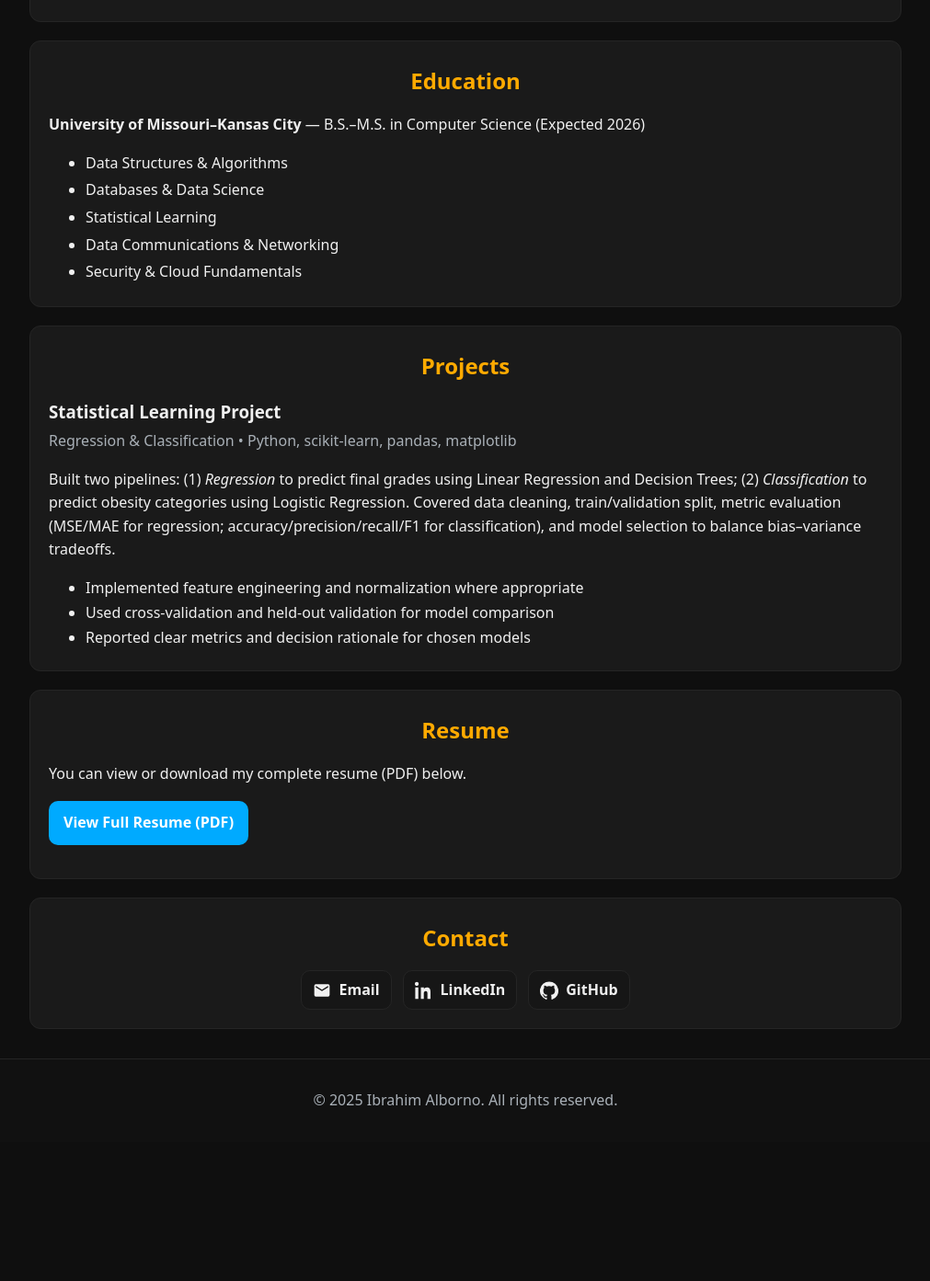
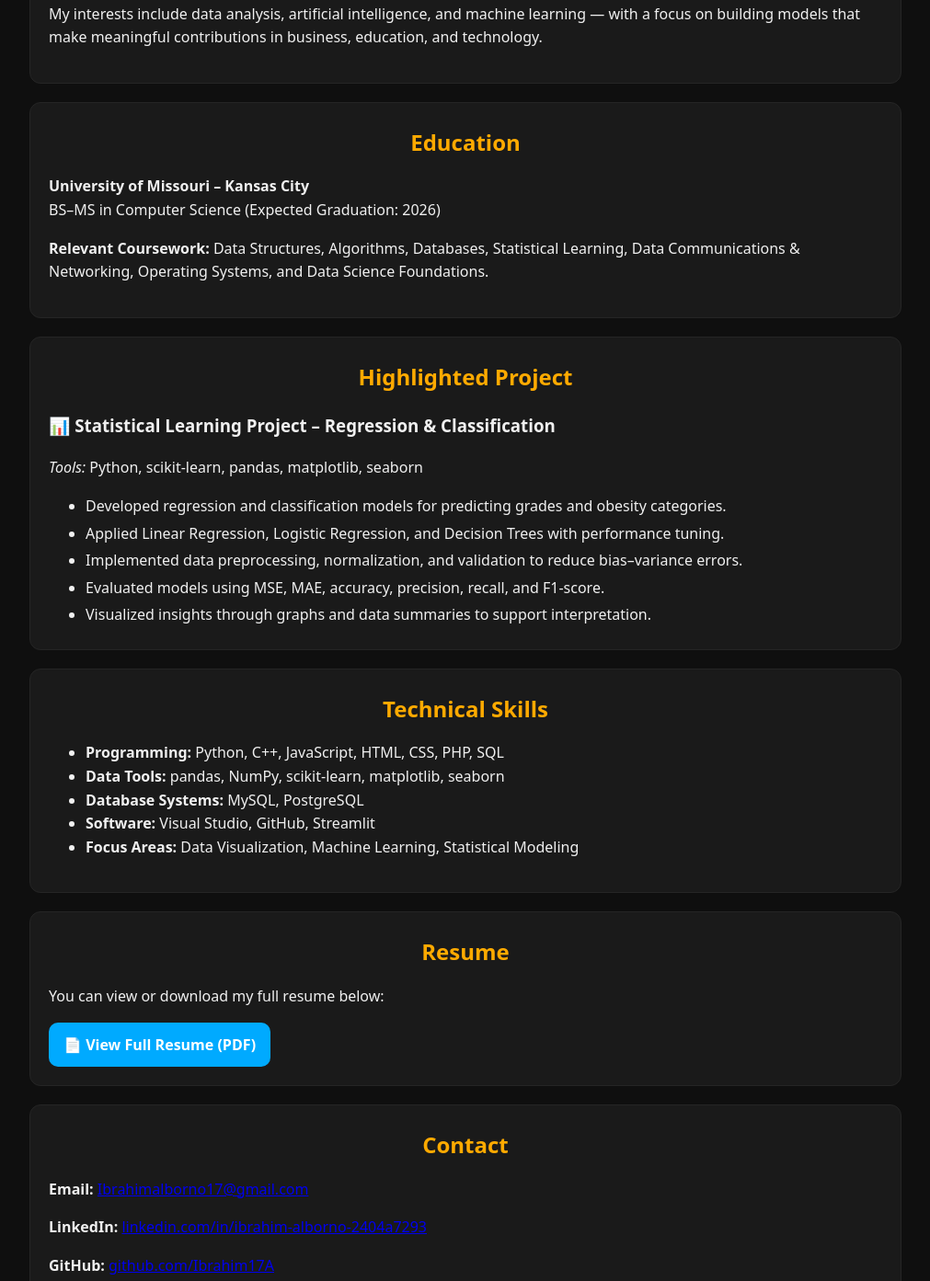
Before and after one commit to Ibrahim17A/CS-490WD, a plain HTML site: page final-portfolio/index.html in a window 1280 px wide. Shown: the part 544-1937 px from the top of the page at 92% size, without its empty margins (134-1145 px from the left). Before the commit the page ends 1786 px from the top, so only its background shows below. Drawn offline with Linux system fonts and the light colour scheme.

Commit message:
Update index.html

```diff
--- a/final-portfolio/index.html
+++ b/final-portfolio/index.html
@@ -1,21 +1,21 @@
 <!DOCTYPE html>
 <html lang="en">
 <head>
-  <meta charset="UTF-8" />
-  <meta name="viewport" content="width=device-width, initial-scale=1" />
+  <meta charset="UTF-8">
+  <meta name="viewport" content="width=device-width, initial-scale=1.0">
   <title>Ibrahim Alborno | Data Scientist Portfolio</title>
-  <link rel="stylesheet" href="style.css" />
-  <meta name="description" content="Portfolio of Ibrahim Alborno — Data Scientist (BS–MS, UMKC). Projects, resume, and contact."/>
+  <link rel="stylesheet" href="style.css">
 </head>
 <body>
   <header class="site-header">
     <h1>Ibrahim Alborno</h1>
-    <p class="tagline">Data Scientist Portfolio</p>
+    <p class="tagline">Aspiring Data Scientist | AI & Data-Driven Solutions</p>
     <nav aria-label="Primary">
       <ul class="nav">
         <li><a href="#bio">Bio</a></li>
         <li><a href="#education">Education</a></li>
         <li><a href="#projects">Projects</a></li>
+        <li><a href="#skills">Skills</a></li>
         <li><a href="#resume">Resume</a></li>
         <li><a href="#contact">Contact</a></li>
       </ul>
@@ -26,100 +26,91 @@
     <!-- BIO -->
     <section id="bio" class="card">
       <h2>Professional Bio</h2>
-      <img src="Ibrahim Alborno - professional picture.jpg" alt="Professional headshot of Ibrahim Alborno" class="avatar" />
+      <img src="profile.jpg" alt="Professional headshot of Ibrahim Alborno" class="avatar">
       <p>
-        I’m a Computer Science BS–MS student at the University of Missouri–Kansas City,
-        focused on Data Science and AI. I enjoy building practical, intelligent systems that
-        use data to drive decisions and improve user outcomes. Interests include statistical
-        learning, model evaluation, and ML-in-production best practices.
+        I am a Computer Science BS–MS student at the University of Missouri–Kansas City, passionate about
+        developing intelligent, data-driven systems that empower better decision-making.
+        I combine technical depth with strong communication skills to bridge the gap between data, insight, and real-world impact.
+      </p>
+      <p>
+        My interests include data analysis, artificial intelligence, and machine learning — with a focus on
+        building models that make meaningful contributions in business, education, and technology.
       </p>
     </section>
 
     <!-- EDUCATION -->
     <section id="education" class="card">
       <h2>Education</h2>
-      <p><strong>University of Missouri–Kansas City</strong> — B.S.–M.S. in Computer Science (Expected 2026)</p>
-      <ul class="bullets">
-        <li>Data Structures & Algorithms</li>
-        <li>Databases & Data Science</li>
-        <li>Statistical Learning</li>
-        <li>Data Communications & Networking</li>
-        <li>Security & Cloud Fundamentals</li>
-      </ul>
+      <p><strong>University of Missouri – Kansas City</strong><br>
+         BS–MS in Computer Science (Expected Graduation: 2026)
+      </p>
+      <p><strong>Relevant Coursework:</strong> Data Structures, Algorithms, Databases,
+        Statistical Learning, Data Communications & Networking, Operating Systems, and
+        Data Science Foundations.</p>
     </section>
 
     <!-- PROJECTS -->
     <section id="projects" class="card">
-      <h2>Projects</h2>
-
-      <article class="project">
-        <h3>Statistical Learning Project</h3>
-        <p class="muted">Regression & Classification • Python, scikit-learn, pandas, matplotlib</p>
-        <p>
-          Built two pipelines: (1) <em>Regression</em> to predict final grades using
-          Linear Regression and Decision Trees; (2) <em>Classification</em> to predict obesity
-          categories using Logistic Regression. Covered data cleaning, train/validation split,
-          metric evaluation (MSE/MAE for regression; accuracy/precision/recall/F1 for classification),
-          and model selection to balance bias–variance tradeoffs.
-        </p>
-        <ul class="bullets compact">
-          <li>Implemented feature engineering and normalization where appropriate</li>
-          <li>Used cross-validation and held-out validation for model comparison</li>
-          <li>Reported clear metrics and decision rationale for chosen models</li>
+      <h2>Highlighted Project</h2>
+      <article>
+        <h3>📊 Statistical Learning Project – Regression & Classification</h3>
+        <p><em>Tools:</em> Python, scikit-learn, pandas, matplotlib, seaborn</p>
+        <ul class="bullets">
+          <li>Developed regression and classification models for predicting grades and obesity categories.</li>
+          <li>Applied Linear Regression, Logistic Regression, and Decision Trees with performance tuning.</li>
+          <li>Implemented data preprocessing, normalization, and validation to reduce bias–variance errors.</li>
+          <li>Evaluated models using MSE, MAE, accuracy, precision, recall, and F1-score.</li>
+          <li>Visualized insights through graphs and data summaries to support interpretation.</li>
         </ul>
       </article>
+    </section>
+
+    <!-- SKILLS -->
+    <section id="skills" class="card">
+      <h2>Technical Skills</h2>
+      <ul class="skills-list">
+        <li><strong>Programming:</strong> Python, C++, JavaScript, HTML, CSS, PHP, SQL</li>
+        <li><strong>Data Tools:</strong> pandas, NumPy, scikit-learn, matplotlib, seaborn</li>
+        <li><strong>Database Systems:</strong> MySQL, PostgreSQL</li>
+        <li><strong>Software:</strong> Visual Studio, GitHub, Streamlit</li>
+        <li><strong>Focus Areas:</strong> Data Visualization, Machine Learning, Statistical Modeling</li>
+      </ul>
     </section>
 
     <!-- RESUME -->
     <section id="resume" class="card">
       <h2>Resume</h2>
-      <p>You can view or download my complete resume (PDF) below.</p>
-      <p><a class="btn" href="resume.pdf" target="_blank" rel="noopener">View Full Resume (PDF)</a></p>
+      <p>You can view or download my full resume below:</p>
+      <a href="resume.pdf" target="_blank" class="btn">📄 View Full Resume (PDF)</a>
     </section>
 
     <!-- CONTACT -->
     <section id="contact" class="card">
       <h2>Contact</h2>
-      <ul class="contact">
-        <li>
-          <a href="mailto:Ibrahimalborno17@gmail.com" class="iconlink" aria-label="Email Ibrahim">
-            <!-- mail icon -->
-            <svg viewBox="0 0 24 24" width="20" height="20" aria-hidden="true"><path fill="currentColor" d="M20 4H4a2 2 0 0 0-2 2v12a2
-            2 0 0 0 2 2h16a2 2 0 0 0 2-2V6a2 2 0 0 0-2-2Zm0 4-8 5L4 8V6l8 5 8-5v2Z"/></svg>
-            Email
-          </a>
-        </li>
-        <li>
-          <a href="https://www.linkedin.com/in/ibrahim-alborno" class="iconlink" target="_blank" rel="noopener" aria-label="LinkedIn">
-            <!-- linkedin icon -->
-            <svg viewBox="0 0 24 24" width="20" height="20" aria-hidden="true"><path fill="currentColor" d="M4.98 3.5C4.98 4.88 3.87 6 2.5
-            6S0 4.88 0 3.5 1.12 1 2.5 1s2.48 1.12 2.48 2.5zM.5 8h4V23h-4V8zm7.5 0h3.8v2.05h.05c.53-1 1.84-2.05 3.78-2.05
-            4.04 0 4.78 2.66 4.78 6.12V23h-4v-6.6c0-1.58-.03-3.62-2.2-3.62-2.2 0-2.54 1.72-2.54 3.5V23h-3.8V8z"/></svg>
-            LinkedIn
-          </a>
-        </li>
-        <li>
-          <a href="https://github.com/Ibrahimalborno" class="iconlink" target="_blank" rel="noopener" aria-label="GitHub">
-            <!-- github icon -->
-            <svg viewBox="0 0 24 24" width="20" height="20" aria-hidden="true"><path fill="currentColor" d="M12 .5a12 12 0 0 0-3.79
-            23.4c.6.11.82-.26.82-.57v-2c-3.34.73-4.04-1.61-4.04-1.61-.55-1.39-1.34-1.76-1.34-1.76-1.09-.75.08-.74.08-.74
-            1.2.08 1.83 1.23 1.83 1.23 1.07 1.84 2.81 1.31 3.5 1 .11-.78.42-1.31.76-1.61-2.66-.3-5.47-1.33-5.47-5.9
-            0-1.3.46-2.36 1.22-3.19-.12-.3-.53-1.52.12-3.17 0 0 1-.32 3.3 1.22a11.4 11.4 0 0 1 6 0c2.3-1.54 3.3-1.22 3.3-1.22
-            .65 1.65.24 2.87.12 3.17.76.83 1.22 1.9 1.22 3.19 0 4.58-2.81 5.6-5.49 5.9.43.37.81 1.1.81 2.22v3.29c0 .31.22.69.82.57A12
-            12 0 0 0 12 .5Z"/></svg>
-            GitHub
-          </a>
-        </li>
-      </ul>
+      <p><strong>Email:</strong> <a href="mailto:Ibrahimalborno17@gmail.com">Ibrahimalborno17@gmail.com</a></p>
+
+      <p><strong>LinkedIn:</strong>
+        <a href="https://www.linkedin.com/in/ibrahim-alborno-2404a7293"
+           target="_blank" rel="noopener noreferrer">
+           linkedin.com/in/ibrahim-alborno-2404a7293
+        </a>
+      </p>
+
+      <p><strong>GitHub:</strong>
+        <a href="https://github.com/Ibrahim17A"
+           target="_blank" rel="noopener noreferrer">
+           github.com/Ibrahim17A
+        </a>
+      </p>
     </section>
   </main>
 
-  <footer class="site-footer">
-    <p>&copy; <span id="year"></span> Ibrahim Alborno. All rights reserved.</p>
+  <footer>
+    <p>&copy; <span id="year"></span> Ibrahim Alborno — All Rights Reserved.</p>
   </footer>
 
   <script>
-    document.getElementById('year').textContent = new Date().getFullYear();
+    document.getElementById("year").textContent = new Date().getFullYear();
   </script>
 </body>
 </html>
```
